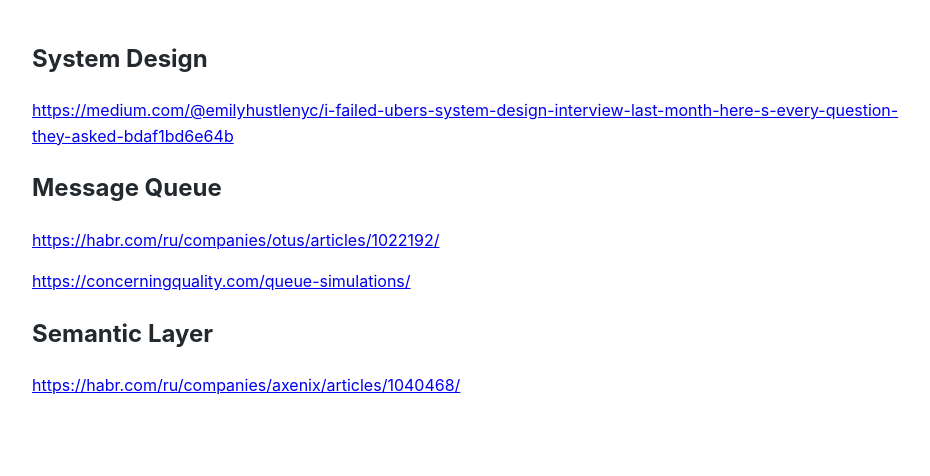
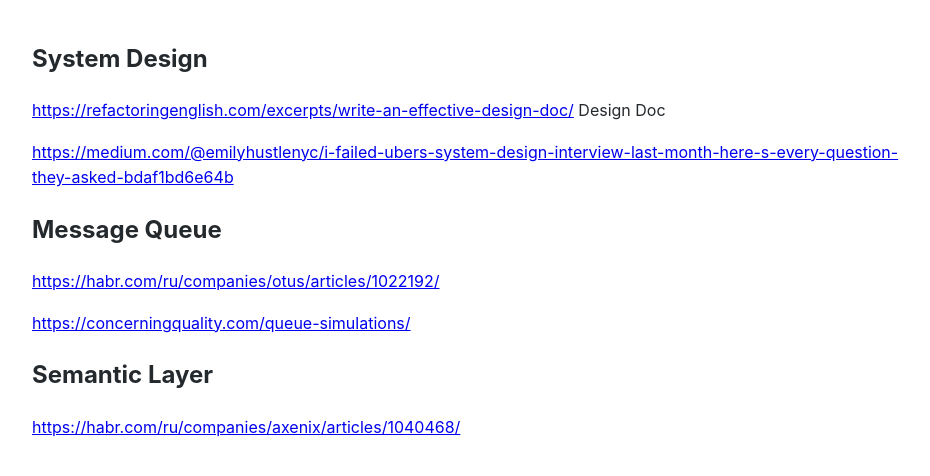
Before and after one commit to Michael-Lubinsky/michael-lubinsky.github.com, a Jekyll site: the page built from system_design/system_design.md, in a window 1280 px wide. Shown: the top 476 px of the page, without its empty margins (158-1088 px from the left). Built offline with Jekyll 4.4.1, drawn with Linux system fonts in a browser that asks for light colours; our own code applies the rules of GitHub Pages for plain Markdown files.

Commit message:
Update system_design.md

```diff
--- a/system_design/system_design.md
+++ b/system_design/system_design.md
@@ -1,4 +1,7 @@
 ## System Design
+
+<https://refactoringenglish.com/excerpts/write-an-effective-design-doc/> Design Doc
+
 <https://medium.com/@emilyhustlenyc/i-failed-ubers-system-design-interview-last-month-here-s-every-question-they-asked-bdaf1bd6e64b>
 
 ## Message Queue
```
